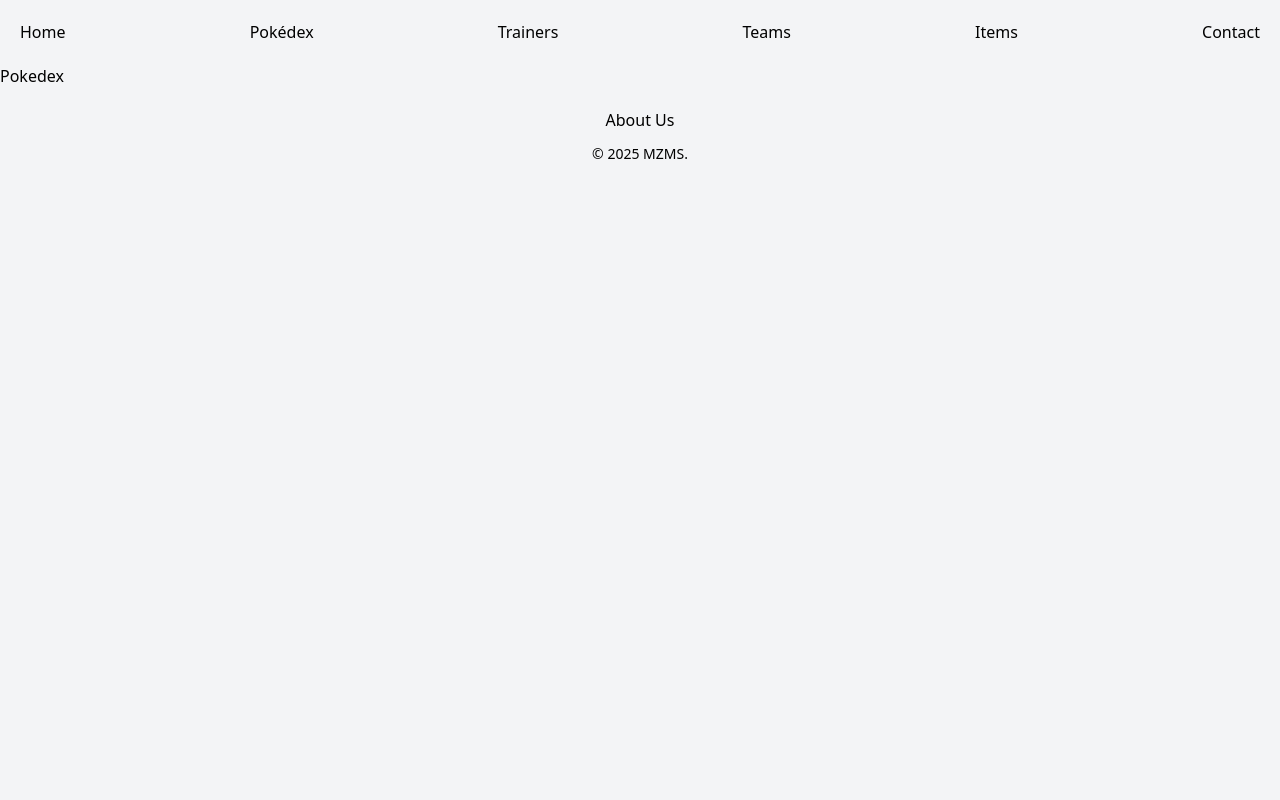
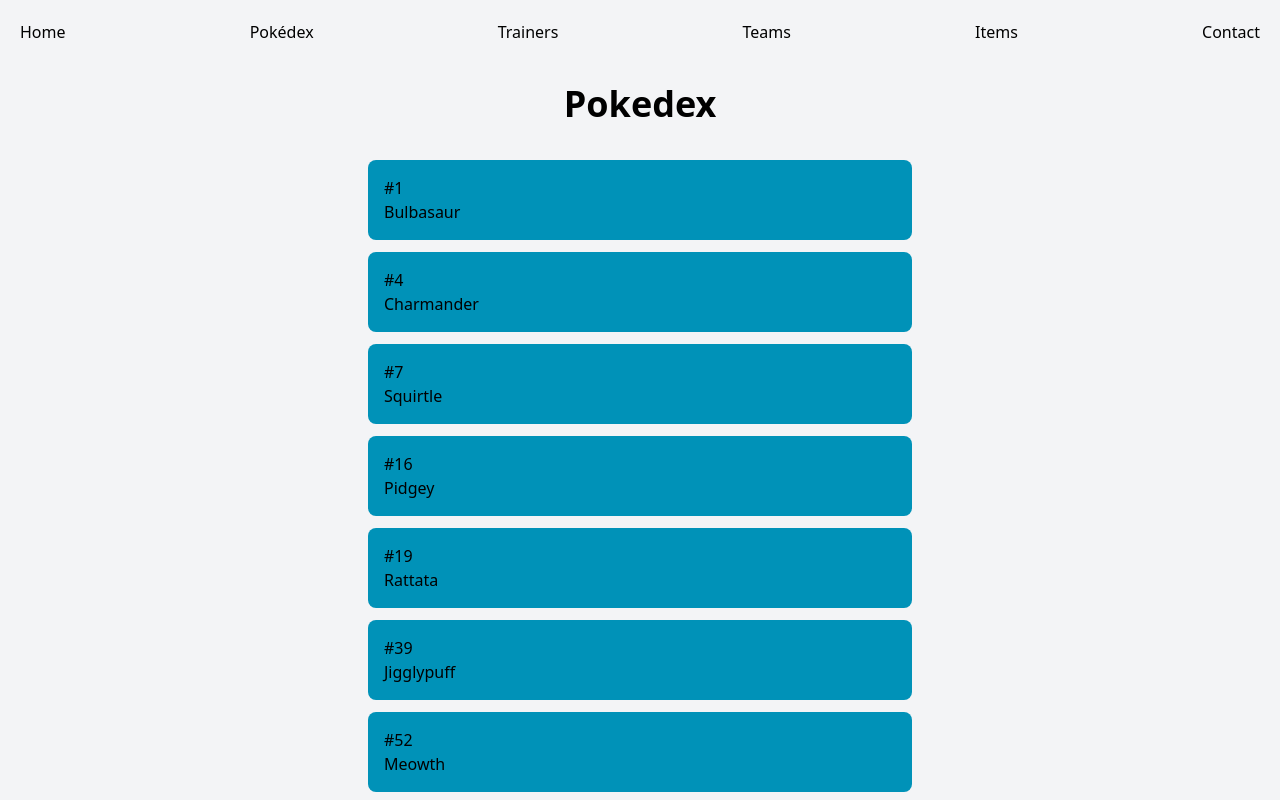
Before and after one commit to MZMS1510/pokemon-frontend, a React (Vite) app: page /pokedex in a window 1280 px wide. Shown: the top 800 px of the page. Built offline with nearby package versions, Linux system fonts and the light colour scheme.

Commit message:
feat: create pokemon list for the pokedex

```diff
--- a/src/App.jsx
+++ b/src/App.jsx
@@ -16,7 +16,7 @@
       <Header />
       <main>
         <Routes>
-          <Route path="/" element={<Home />} />
+          <Route path="*" element={<Home />} />
           <Route path="/home" element={<Home />} />
           <Route path="/pokedex" element={<Pokedex />} />
         </Routes>
--- a/src/components/Footer.jsx
+++ b/src/components/Footer.jsx
@@ -1,9 +1,11 @@
+import { Link } from "react-router-dom";
+
 export default function Footer() {
   return (
     <footer className="flex flex-col items-center gap-3 my-5">
-      <a className="text-center hover:underline" href="/about">
+      <Link className="text-center hover:underline" to="/about">
         About Us
-      </a>
+      </Link>
       <p className="text-sm text-center">© {new Date().getFullYear()} MZMS.</p>
     </footer>
   );
--- /dev/null
+++ b/src/components/PokemonList.jsx
@@ -0,0 +1,9 @@
+import PokemonListItem from "./PokemonListItem";
+
+export default function PokemonList({ pokemons = [] }) {
+  return (
+    <ul className="flex w-full flex-col min-w-56 items-center gap-3 p-4 max-w-xl">
+      {pokemons.map((pokemon) => PokemonListItem({ pokemon }))}
+    </ul>
+  );
+}
--- /dev/null
+++ b/src/components/PokemonListItem.jsx
@@ -0,0 +1,10 @@
+export default function PokemonListItem({ pokemon = {} }) {
+  const { name, id } = pokemon;
+
+  return (
+    <li className="flex flex-col w-full justify-center p-4 rounded-lg bg-cyan-600 hover:bg-cyan-700 hover:cursor-pointer transition duration-300">
+      <p>#{id}</p>
+      <p>{name}</p>
+    </li>
+  );
+}
--- a/src/pages/Home.jsx
+++ b/src/pages/Home.jsx
@@ -1,3 +1,5 @@
+import { Link } from "react-router-dom";
+
 export default function Home() {
   return (
     <>
@@ -10,9 +12,11 @@
       </div>
 
       <div className="flex justify-center">
-        <button className="bg-blue-950 p-3 rounded-md hover:bg-blue-900 transition hover:underline ">
-          <a href="/pokedex">Learn more about the pokémons</a>
-        </button>
+        <Link to={"/pokedex"}>
+          <button className="bg-blue-950 p-3 rounded-md hover:bg-blue-900 transition-colors hover:underline hover:cursor-pointer ">
+            Learn more about the pokémons
+          </button>
+        </Link>
       </div>
     </>
   );
--- a/src/pages/Pokedex.jsx
+++ b/src/pages/Pokedex.jsx
@@ -1,3 +1,25 @@
+import PokemonList from "../components/PokemonList";
+
 export default function Pokedex() {
-  return <h1>Pokedex</h1>;
+  return (
+    <>
+      <h1 className="text-4xl font-bold my-5 text-center">Pokedex</h1>
+      <div className="flex justify-center w-full">
+        <PokemonList
+          pokemons={[
+            { name: "Bulbasaur", id: 1 },
+            { name: "Charmander", id: 4 },
+            { name: "Squirtle", id: 7 },
+            { name: "Pidgey", id: 16 },
+            { name: "Rattata", id: 19 },
+            { name: "Jigglypuff", id: 39 },
+            { name: "Meowth", id: 52 },
+            { name: "Psyduck", id: 54 },
+            { name: "Machop", id: 66 },
+            { name: "Magnemite", id: 81 },
+          ]}
+        />
+      </div>
+    </>
+  );
 }
```
